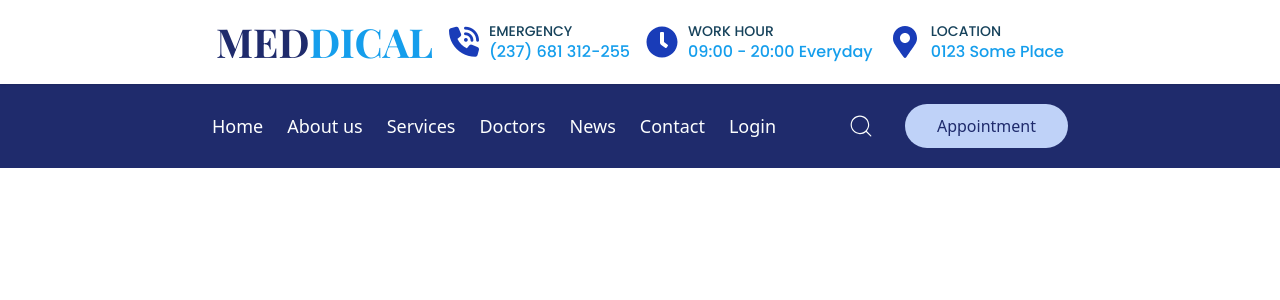
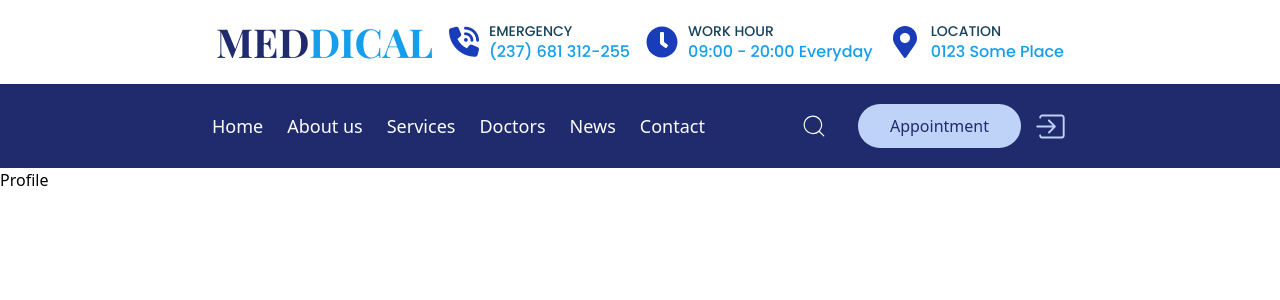
Before and after one commit to BalramRajbanshi69/Hospital_Management_System_MERN, a React (Vite) app: page /profile in a window 1280 px wide. Shown: the top 300 px of the page. Built offline with nearby package versions, Linux system fonts and the light colour scheme; no server answers; a web font is replaced by a local one.

Commit message:
usericon

```diff
--- a/src/App.jsx
+++ b/src/App.jsx
@@ -16,6 +16,7 @@ import Register from './pages/Register'
 import Toast from './components/Toast'
 import store from './store/store'
 import {Provider} from "react-redux"
+import Profile from './pages/Profile'
 
 
 const App = () => {
@@ -42,6 +43,7 @@ const App = () => {
           <Route path="/appointment" element={<Appointment />} />
           <Route path="/login" element={<Login />} />
           <Route path="/register" element={<Register />} />
+          <Route path="/profile" element={<Profile/>} />
         </Routes>
       </Router>
       </Provider>
--- a/src/components/Navbar.jsx
+++ b/src/components/Navbar.jsx
@@ -1,23 +1,192 @@
 
-import React from 'react'
-import { Link, NavLink, useNavigate } from 'react-router-dom'
+// import React from 'react'
+// import { Link, NavLink, useNavigate } from 'react-router-dom'
+// import { CiSearch } from "react-icons/ci";
+// import { FaRegUserCircle } from "react-icons/fa";
+// import { IoIosLogIn } from "react-icons/io";
+// import toast from 'react-hot-toast';
+
+// const Navbar = () => {
+//   const navigate = useNavigate()
+//   const handleLogout = (e)=>{
+//     e.preventDefault();
+//     localStorage.removeItem("token");
+//     toast.success("Logout successfully")
+//     navigate("/login")
+//   }
+//   return (
+
+//     <div>
+//       <nav className="sticky top-[85px] z-30 bg-[#1F2B6C]  w-full">
+//       <div className="bg-[#1F2B6C] p-5  ">
+//         <div className=" mx-4 sm:mx-6 md:mx-12 lg:mx-24 xl:mx-48">
+//           <nav className="flex flex-col sm:flex-row justify-between items-center">
+//             <ul className="flex flex-col sm:flex-row gap-6 sm:gap-6 text-[#FCFEFE] text-[18px] items-center">
+//               <li>
+//                 <NavLink
+//                   to="/"
+//                   className={({ isActive }) =>
+//                     isActive ? "font-semibold text-[#BFD2F8] transition-colors" : "transition-colors hover:text-white"
+//                   }
+//                 >
+//                   Home
+//                 </NavLink>
+//               </li>
+//               <li>
+//                 <NavLink
+//                   to="/about"
+//                   className={({ isActive }) =>
+//                     isActive ? "font-semibold text-[#BFD2F8] transition-colors" : "transition-colors hover:text-white"
+//                   }
+//                 >
+//                   About us
+//                 </NavLink>
+//               </li>
+//               <li>
+//                 <NavLink
+//                   to="/services"
+//                   className={({ isActive }) =>
+//                     isActive ? "font-semibold text-[#BFD2F8] transition-colors" : "transition-colors hover:text-white"
+//                   }
+//                 >
+//                   Services
+//                 </NavLink>
+//               </li>
+//               <li>
+//                 <NavLink
+//                   to="/doctors"
+//                   className={({ isActive }) =>
+//                     isActive ? "font-semibold text-[#BFD2F8] transition-colors" : "transition-colors hover:text-white"
+//                   }
+//                 >
+//                   Doctors
+//                 </NavLink>
+//               </li>
+//               <li>
+//                 <NavLink
+//                   to="/news"
+//                   className={({ isActive }) =>
+//                     isActive ? "font-semibold text-[#BFD2F8] transition-colors" : "transition-colors hover:text-white"
+//                   }
+//                 >
+//                   News
+//                 </NavLink>
+//               </li>
+//               <li>
+//                 <NavLink
+//                   to="/contact"
+//                   className={({ isActive }) =>
+//                     isActive ? "font-semibold text-[#BFD2F8] transition-colors" : "transition-colors hover:text-white"
+//                   }
+//                 >
+//                   Contact
+//                 </NavLink>
+//                 </li>
+
+//             </ul>
+
+//            <div className="flex flex-col sm:flex-row items-center gap-4 sm:gap-3 mt-6 sm:mt-0">
+//               <CiSearch
+//                 className="w-6 h-6 sm:w-7 sm:h-7 text-[#FCFEFE]  transition-colors mr-4.5"
+//               />
+
+//               <Link
+//                 to="/appointment"
+//                 className="bg-[#BFD2F8] rounded-full px-4 sm:px-6 md:px-8 py-2 sm:py-2.5
+//                           transition-colors flex items-center justify-center
+//                           text-sm sm:text-base md:text-[16px] text-[#1F2B6C]
+//                            whitespace-nowrap"
+//               >
+//                 Appointment
+//               </Link>
+
+//               {
+//                   localStorage.getItem("token") === "" || localStorage.getItem("token") === undefined ||
+//                   localStorage.getItem("token") === null ?
+
+//                 <Link
+//                   to="/login"
+//                   className="
+//                     font-semibold transition-colors cursor-pointer  text-[18px]"
+
+//                 >
+//                   <IoIosLogIn size={35} color='#BFD2F8' />
+//                 </Link>
+
+
+//               :
+
+//                  <button
+//                   onClick={handleLogout}
+//                   className="font-semibold  cursor-pointer  text-[18px] transition-colors "
+
+//                 >
+//                   <FaRegUserCircle size={35} color='#BFD2F8'/>
+//                 </button>
+
+//                 }
+//             </div>
+
+//           </nav>
+//         </div>
+//       </div>
+//       </nav>
+//     </div>
+//   )
+// }
+
+// export default Navbar
+
+
+
+
+
+
+
+import React, { useState, useEffect, useRef } from 'react';
+import { Link, NavLink, useNavigate } from 'react-router-dom';
 import { CiSearch } from "react-icons/ci";
+import { FaRegUserCircle } from "react-icons/fa";
+import { IoIosLogIn } from "react-icons/io";
 import toast from 'react-hot-toast';
 
 const Navbar = () => {
-  const navigate = useNavigate()
-  const handleLogout = (e)=>{
+    const navigate = useNavigate();
+    const [isDropdownOpen, setIsDropdownOpen] = useState(false);
+    const dropdownRef = useRef(null);
+    const isAuthenticated = localStorage.getItem("token");
+
+
+    const handleLogout = (e) => {
         e.preventDefault();
         localStorage.removeItem("token");
-    toast.success("Logout successfully")
-    navigate("/login")
+        toast.success("Logout successfully");
+        navigate("/login");
+    };
+
+    const toggleDropdown = () => {
+        setIsDropdownOpen(!isDropdownOpen);
+    };
+
+    // Close the dropdown when clicking outside of it
+    useEffect(() => {
+        const handleClickOutside = (event) => {
+            if (dropdownRef.current && !dropdownRef.current.contains(event.target)) {
+                setIsDropdownOpen(false);
             }
+        };
+
+        document.addEventListener("mousedown", handleClickOutside);
+        return () => {
+            document.removeEventListener("mousedown", handleClickOutside);
+        };
+    }, [dropdownRef]);
+
     return (
-
         <div>
-      <nav className="sticky top-[85px] z-30 bg-[#1F2B6C]  w-full">
-      <div className="bg-[#1F2B6C] p-5  ">
-        <div className=" mx-4 sm:mx-6 md:mx-12 lg:mx-24 xl:mx-48">
+            <nav className="sticky top-[85px] z-30 bg-[#1F2B6C] w-full">
+                <div className="bg-[#1F2B6C] p-5">
+                    <div className="mx-4 sm:mx-6 md:mx-12 lg:mx-24 xl:mx-48">
                         <nav className="flex flex-col sm:flex-row justify-between items-center">
                             <ul className="flex flex-col sm:flex-row gap-6 sm:gap-6 text-[#FCFEFE] text-[18px] items-center">
                                 <li>
@@ -80,56 +249,57 @@ const Navbar = () => {
                                         Contact
                                     </NavLink>
                                 </li>
-                {
-                  localStorage.getItem("token") === "" || localStorage.getItem("token") === undefined ||
-                  localStorage.getItem("token") === null ?
-                  <li>
-                <NavLink
-                  to="/login"
-                  className={({ isActive }) =>
-                    isActive ? "font-semibold text-[#BFD2F8] transition-colors" : "transition-colors hover:text-white"
-                  }
-                >
-                  Login
-                </NavLink>
-              </li>
-
-              :
-               <li>
-                 <button
-                  onClick={handleLogout}
-                  className="font-semibold text-red-600 cursor-pointer transition-colors hover:text-red-700"
-
-                >
-                  Logout
-                </button>
-              </li>
-                }
-
                             </ul>
 
                             <div className="flex flex-col sm:flex-row items-center gap-4 sm:gap-3 mt-6 sm:mt-0">
                                 <CiSearch
-                className="w-6 h-6 sm:w-7 sm:h-7 text-[#FCFEFE]  transition-colors mr-4.5"
+                                    className="w-6 h-6 sm:w-7 sm:h-7 text-[#FCFEFE] transition-colors mr-4.5"
                                 />
 
                                 <Link
                                     to="/appointment"
-                className="bg-[#BFD2F8] rounded-full px-4 sm:px-6 md:px-8 py-2 sm:py-2.5
-                          transition-colors flex items-center justify-center
-                          text-sm sm:text-base md:text-[16px] text-[#1F2B6C]
-                           whitespace-nowrap"
+                                    className="bg-[#BFD2F8] rounded-full px-4 sm:px-6 md:px-8 py-2 sm:py-2.5 transition-colors flex items-center justify-center text-sm sm:text-base md:text-[16px] text-[#1F2B6C] whitespace-nowrap"
                                 >
                                     Appointment
                                 </Link>
+
+                                {/* Login/Logout with Dropdown */}
+                                {isAuthenticated ? (
+                                    <div className="relative" ref={dropdownRef}>
+                                        <button onClick={toggleDropdown} className="font-semibold cursor-pointer text-[18px]  transition-colors">
+                                            <FaRegUserCircle size={35} color='#BFD2F8' className='mt-1'/>
+                                        </button>
+                                        {isDropdownOpen && (
+                                            <div className="absolute right-0 mt-2 w-30 rounded-md shadow-lg bg-[#1F2B6C] ring-1 ring-black ring-opacity-5">
+                                                <div className="py-1 flex flex-col">
+                                                    <span onClick={()=>navigate("/profile")} className=" cursor-pointer text-left px-4 py-2 text-md text-white  hover:bg-gray-700">
+                                                      Profile
+                                                    </span>
+                                                    <button
+                                                        onClick={handleLogout}
+                                                        className=" text-left cursor-pointer px-4 py-2 text-md text-white hover:bg-gray-700"
+                                                    >
+                                                        Logout
+                                                    </button>
                                                 </div>
-
+                                            </div>
+                                        )}
+                                    </div>
+                                ) : (
+                                    <Link
+                                        to="/login"
+                                        className="font-semibold transition-colors cursor-pointer text-[18px]"
+                                    >
+                                        <IoIosLogIn size={35} color='#BFD2F8' />
+                                    </Link>
+                                )}
+                            </div>
                         </nav>
                     </div>
                 </div>
             </nav>
         </div>
-  )
-}
+    );
+};
 
-export default Navbar
+export default Navbar;
--- /dev/null
+++ b/src/pages/Profile.jsx
@@ -0,0 +1,9 @@
+import React from 'react'
+
+const Profile = () => {
+  return (
+    <div>Profile</div>
+  )
+}
+
+export default Profile
--- a/src/pages/Register.jsx
+++ b/src/pages/Register.jsx
@@ -1,8 +1,8 @@
 import React, { useState } from "react";
 import { Link, useNavigate } from "react-router-dom";
 import { FaEye, FaEyeSlash } from "react-icons/fa";
-import { toast } from "react-toastify";
 import Registration from "../../src/assets/registration.jpg";
+import toast from "react-hot-toast";
 
 const Register = () => {
   const apiUrl = import.meta.env.VITE_APP_API_URL;
@@ -110,7 +110,7 @@ const Register = () => {
         } else if (data?.error) {
           toast.error(data.error);
         } else {
-          toast.error("Registration failed. Please try again.");
+          toast.error("User already registered. Try New!");
         }
       } catch (error) {
         console.error("Error:", error);
```
Lines whose indentation alone changed are shown as unchanged.
